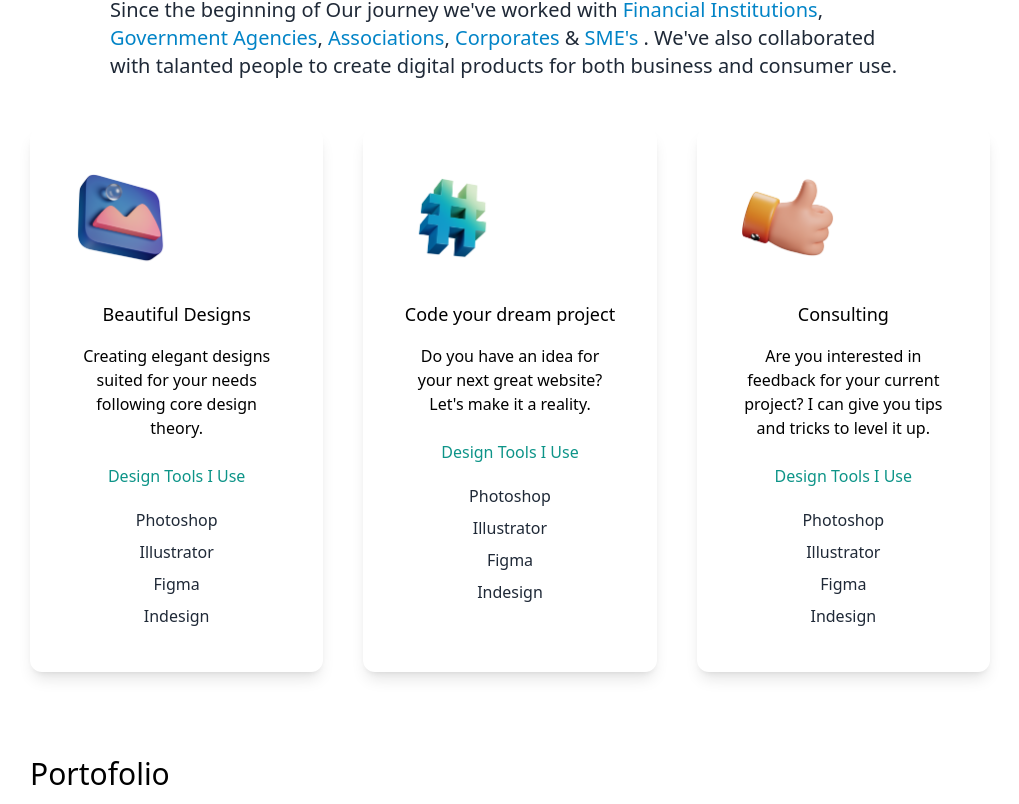
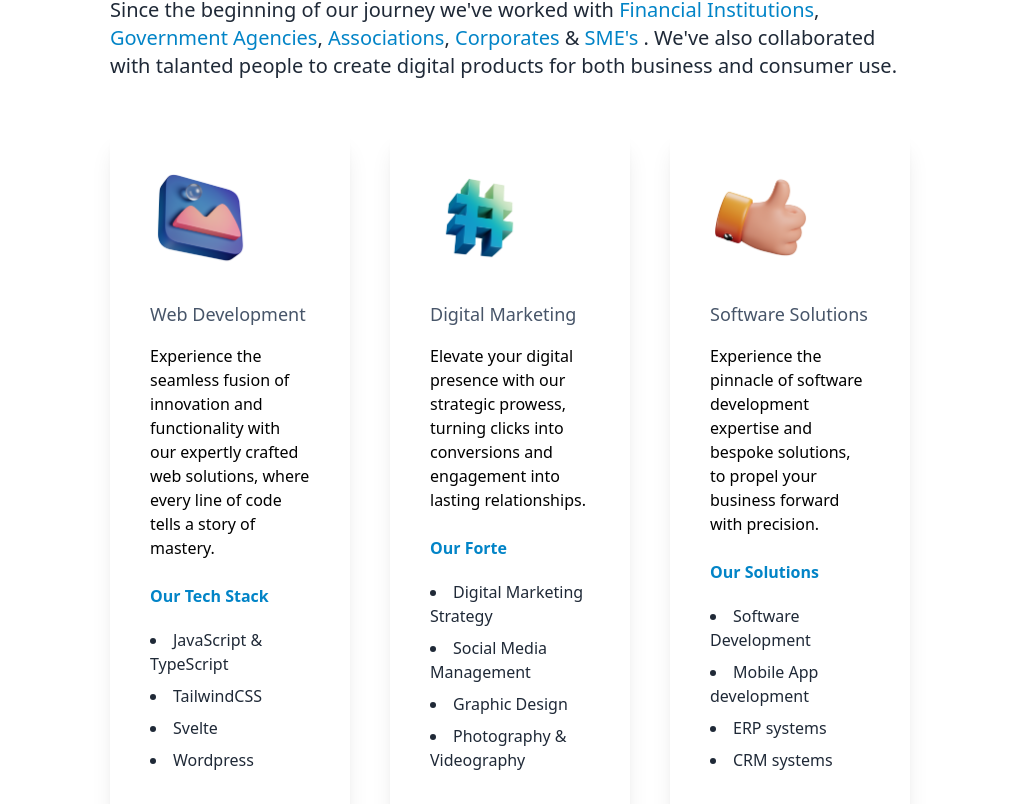
Before and after one commit to rimuikelvin09/main-portfolio, a Next.js app: page / in a window 1280 px wide. Shown: the part 1136-1940 px from the top of the page, without its empty margins (130-1149 px from the left). Built offline with nearby package versions, Linux system fonts and the light colour scheme.

Commit message:
Fixed the padding of the sections, modified the cards and the copywrite material of services section

```diff
--- a/pages/index.js
+++ b/pages/index.js
@@ -93,11 +93,11 @@ export default function Home() {
 
 
         {/** Services Section */}
-        <section >
-          <div className="px-20">
+        <section className="px-20" >
+          <div >
             <h3 className="text-3xl py-1 text-slate-700 dark:text-white font-bold">Our Services</h3>
             <p className="text-md py-2 leading-8  text-gray-800 dark:text-gray-200  mx-auto md:text-xl">
-              Since the beginning of Our journey we've worked with
+              Since the beginning of our journey we've worked with
               <span className="text-sky-600"> Financial Institutions</span>,
               <span className="text-sky-600"> Government Agencies</span>,
               <span className="text-sky-600"> Associations</span>,
@@ -109,54 +109,53 @@ export default function Home() {
 
           </div>
           <div className="lg:flex gap-10">
-            <div className="text-center shadow-lg p-10 rounded-xl my-10  dark:bg-white flex-1">
+            <div className="text-left shadow-xl hover:shadow-2xl p-10 rounded-xl my-10  dark:bg-slate-200 flex-1">
               <Image src={design} alt="" width={100} height={100} />
-              <h3 className="text-lg font-medium pt-8 pb-2  ">
-                Beautiful Designs
+              <h3 className="text-lg font-medium pt-8 pb-2 text-slate-600 ">
+                Web Development
               </h3>
               <p className="py-2">
-                Creating elegant designs suited for your needs following core
-                design theory.
+                Experience the seamless fusion of innovation and functionality with our expertly crafted web solutions, where every line of code tells a story of mastery.
               </p>
-              <h4 className="py-4 text-teal-600">Design Tools I Use</h4>
-              <p className="text-gray-800 py-1">Photoshop</p>
-              <p className="text-gray-800 py-1">Illustrator</p>
-              <p className="text-gray-800 py-1">Figma</p>
-              <p className="text-gray-800 py-1">Indesign</p>
+              <h4 className="py-4 font-bold text-sky-600">Our Tech Stack</h4>
+              <li className="text-gray-800 py-1">JavaScript & TypeScript</li>
+              <li className="text-gray-800 py-1">TailwindCSS</li>
+              <li className="text-gray-800 py-1">Svelte</li>
+              <li className="text-gray-800 py-1">Wordpress</li>
             </div>
-            <div className="text-center shadow-lg p-10 rounded-xl my-10 dark:bg-white flex-1">
+            <div className="text-left shadow-xl hover:shadow-2xl p-10 rounded-xl my-10  dark:bg-slate-200 flex-1">
               <Image src={code} alt="" width={100} height={100} />
-              <h3 className="text-lg font-medium pt-8 pb-2 ">
-                Code your dream project
+              <h3 className="text-lg font-medium pt-8 pb-2 text-slate-600 ">
+                Digital Marketing
               </h3>
               <p className="py-2">
-                Do you have an idea for your next great website? Let's make it a
-                reality.
+                Elevate your digital presence with our strategic prowess, turning clicks into conversions and engagement into lasting relationships.
               </p>
-              <h4 className="py-4 text-teal-600">Design Tools I Use</h4>
-              <p className="text-gray-800 py-1">Photoshop</p>
-              <p className="text-gray-800 py-1">Illustrator</p>
-              <p className="text-gray-800 py-1">Figma</p>
-              <p className="text-gray-800 py-1">Indesign</p>
+              <h4 className="py-4 font-bold text-sky-600">Our Forte</h4>
+              <li className="text-gray-800 py-1">Digital Marketing Strategy</li>
+              <li className="text-gray-800 py-1">Social Media Management</li>
+              <li className="text-gray-800 py-1">Graphic Design</li>
+              <li className="text-gray-800 py-1">Photography & Videography</li>
             </div>
-            <div className="text-center shadow-lg p-10 rounded-xl my-10 dark:bg-white flex-1">
+            <div className="text-left shadow-xl hover:shadow-2xl p-10 rounded-xl my-10  dark:bg-slate-200 flex-1">
               <Image src={consulting} alt="" width={100} height={100} />
-              <h3 className="text-lg font-medium pt-8 pb-2 ">Consulting</h3>
+              <h3 className="text-lg font-medium pt-8 pb-2 text-slate-600 ">
+                Software Solutions
+              </h3>
               <p className="py-2">
-                Are you interested in feedback for your current project? I can
-                give you tips and tricks to level it up.
+                Experience the pinnacle of software development expertise and bespoke solutions, to propel your business forward with precision.
               </p>
-              <h4 className="py-4 text-teal-600">Design Tools I Use</h4>
-              <p className="text-gray-800 py-1">Photoshop</p>
-              <p className="text-gray-800 py-1">Illustrator</p>
-              <p className="text-gray-800 py-1">Figma</p>
-              <p className="text-gray-800 py-1">Indesign</p>
+              <h4 className="py-4 font-bold text-sky-600">Our Solutions</h4>
+              <li className="text-gray-800 py-1">Software Development</li>
+              <li className="text-gray-800 py-1">Mobile App development</li>
+              <li className="text-gray-800 py-1">ERP systems</li>
+              <li className="text-gray-800 py-1">CRM systems</li>
             </div>
           </div>
         </section>
 
         {/**Portfolio section */}
-        <section className="py-10">
+        <section className="py-10 px-20">
           <div>
             <h3 className="text-3xl py-1 dark:text-white ">Portofolio</h3>
             <p className="text-md py-2 leading-8 text-gray-800 dark:text-gray-200">
```
